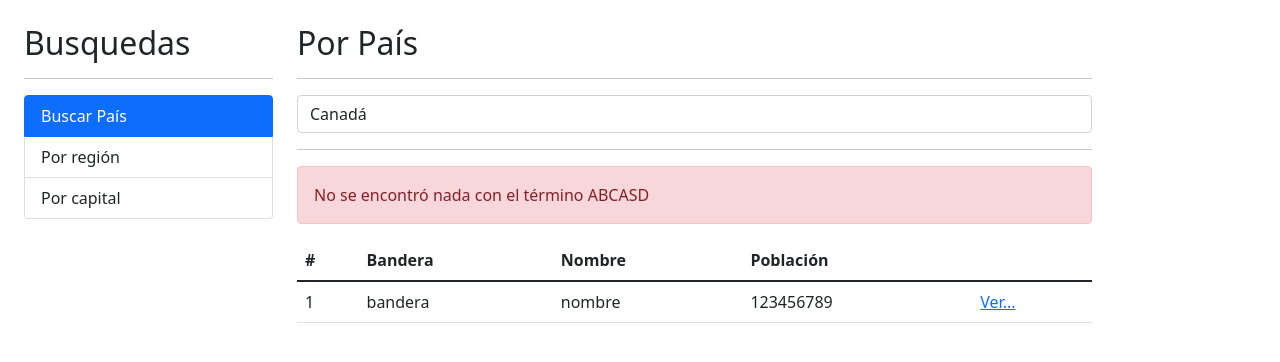
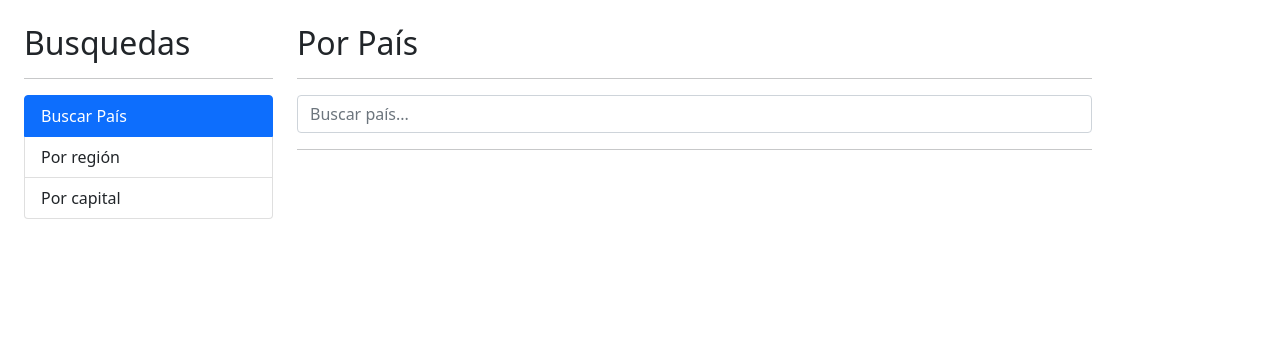
Before and after one commit to EzequielJavaS/paisesApp_exercise_Angular, an Angular app: page / in a window 1280 px wide. Shown: the top 362 px of the page. Built offline with nearby package versions, Linux system fonts and the light colour scheme.

Commit message:
108. Llenar tabla de paises

```diff
--- a/src/app/app.module.ts
+++ b/src/app/app.module.ts
@@ -1,11 +1,10 @@
 import { NgModule } from '@angular/core';
 import { BrowserModule } from '@angular/platform-browser';
-
+import { HttpClientModule } from "@angular/common/http";
 import { AppComponent } from './app.component';
 import { PaisModule } from './pais/pais.module';
 import { SharedModule } from './shared/shared.module';
 import { AppRoutingModule } from './app-routing.module';
-
 @NgModule({
   declarations: [
     AppComponent
@@ -13,9 +12,9 @@ import { AppRoutingModule } from './app-routing.module';
   imports: [
     BrowserModule,
     AppRoutingModule,
+    HttpClientModule,
     PaisModule,
     SharedModule,
-
   ],
   providers: [],
   bootstrap: [AppComponent]
--- a/src/app/pais/pages/por-pais/por-pais.component.html
+++ b/src/app/pais/pages/por-pais/por-pais.component.html
@@ -7,19 +7,19 @@
                 name="termino"
                 class="form-control"
                 [(ngModel)]="termino"
-                placeholder="Buscar país..."
-            >
+                placeholder="Buscar país...">
         </form>
     </div>
 </div>
 <hr>
 
-<div class="alert alert-danger">
-    No se encontró nada con el término ABCASD
+<div *ngIf="hayError"
+    class="alert alert-danger">
+    No se encontró nada con el término {{termino}}
 </div>
 <div class="row">
     <div class="col">
-        <table class="table table-hover">
+        <table *ngIf="paises.length>0" class="table table-hover">
             <thead>
                 <tr>
                     <th>#</th>
@@ -30,13 +30,14 @@
                 </tr>
             </thead>
             <tbody>
-                <tr>
-                    <td>1</td>
-                    <td>bandera</td>
-                    <td>nombre</td>
-                    <td>123456789</td>
+                <tr *ngFor = "let pais of paises; let i = index">
+                    <td>{{i+1}}</td>
                     <td>
-                        <a href="/pais/es">Ver...</a>
+                        <img class = "small-flag" [src]="pais.flags.png" alt="flag"></td>
+                    <td>{{pais.name.common}}</td>
+                    <td>{{pais.population | number}}</td>
+                    <td>
+                        <a [routerLink]="['/pais', pais.cca2]">Ver...</a>
                     </td>
                 </tr>
             </tbody>
--- a/src/app/pais/pages/por-pais/por-pais.component.ts
+++ b/src/app/pais/pages/por-pais/por-pais.component.ts
@@ -1,4 +1,6 @@
 import { Component} from '@angular/core';
+import { PaisService } from '../../services/pais.service';
+import { Country } from '../../interfaces/pais.interface';
 
 @Component({
   selector: 'app-por-pais',
@@ -7,14 +9,23 @@ import { Component} from '@angular/core';
   ]
 })
 export class PorPaisComponent {
-  termino: string= 'Canadá';
+  termino: string= '';
+  hayError: boolean = false;
+  paises: Country[] = [];
 
-  constructor() { }
+  constructor( private paisService: PaisService ) { }
 
   buscar() {
+    this.hayError = false;
     console.log(this.termino);
+    this.paisService.buscarPais( this.termino )
+      .subscribe(resp => {
+        console.log(resp);
+        this.paises = resp;
+        console.log(resp);
+      }, (err) => {
+        this.hayError = true;
+        this.paises = [];
+      });
   }
-
-
-
 }
--- /dev/null
+++ b/src/app/pais/services/pais.service.ts
@@ -0,0 +1,18 @@
+import { HttpClient } from '@angular/common/http';
+import { Injectable } from '@angular/core';
+import { Observable} from 'rxjs';
+import { Country } from '../interfaces/pais.interface';
+
+
+@Injectable({
+  providedIn: 'root'
+})
+export class PaisService {
+  private apiUrl: string = 'https://restcountries.com/v3.1'
+  constructor( private http: HttpClient) { }
+
+  buscarPais( termino: string ): Observable<Country[]> {
+    const url = `${ this.apiUrl }/name/${ termino }`;
+    return this.http.get<Country[]>( url );
+  }
+}
--- a/src/styles.css
+++ b/src/styles.css
@@ -1 +1,3 @@
-/* You can add global styles to this file, and also import other style files */
+.small-flag {
+    width: 50px;
+}
```
Also changed, not shown: src/app/pais/interfaces/pais.interface.ts (added, +97 -0 lines), src/app/pais/pais.module.ts (+7 -1 lines).
